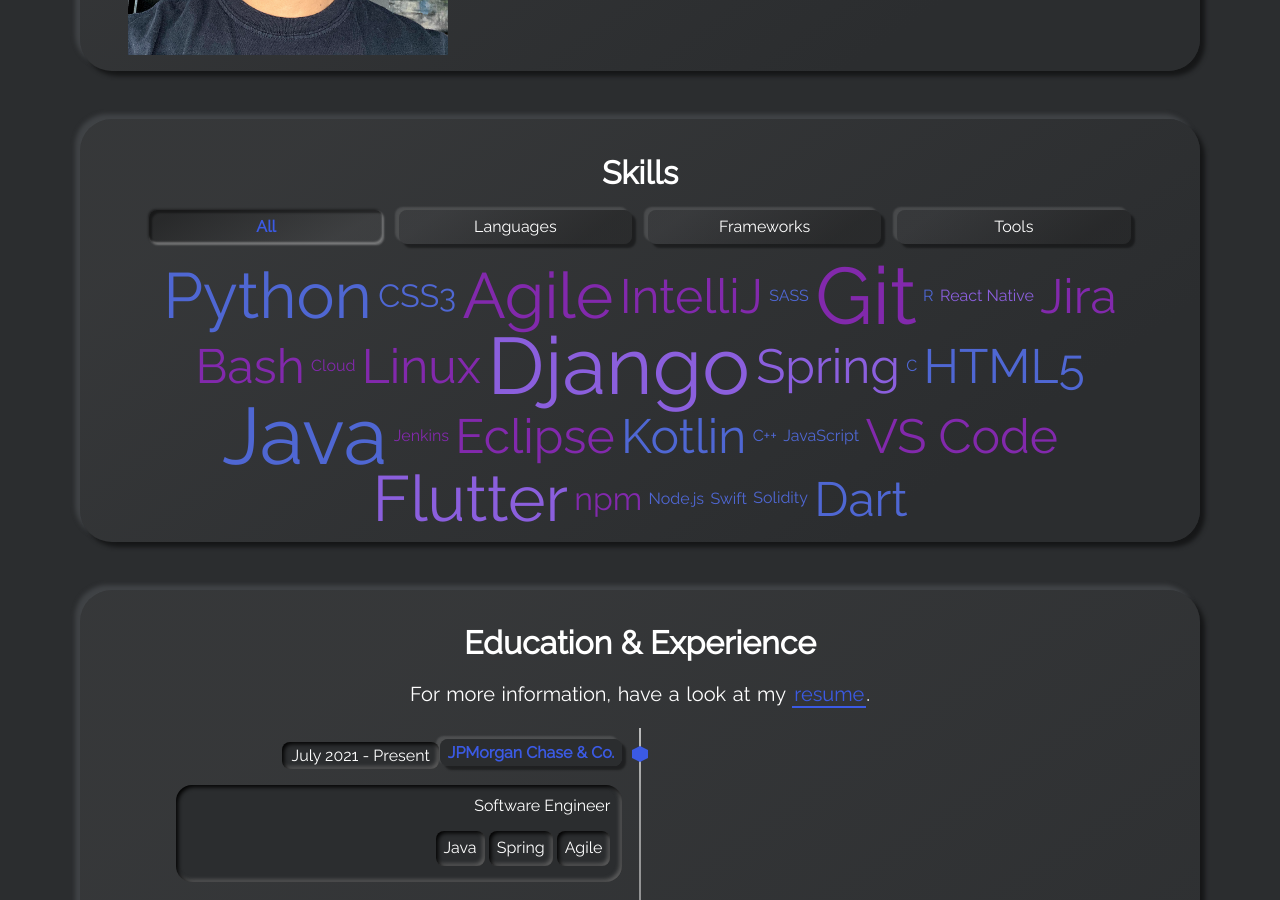
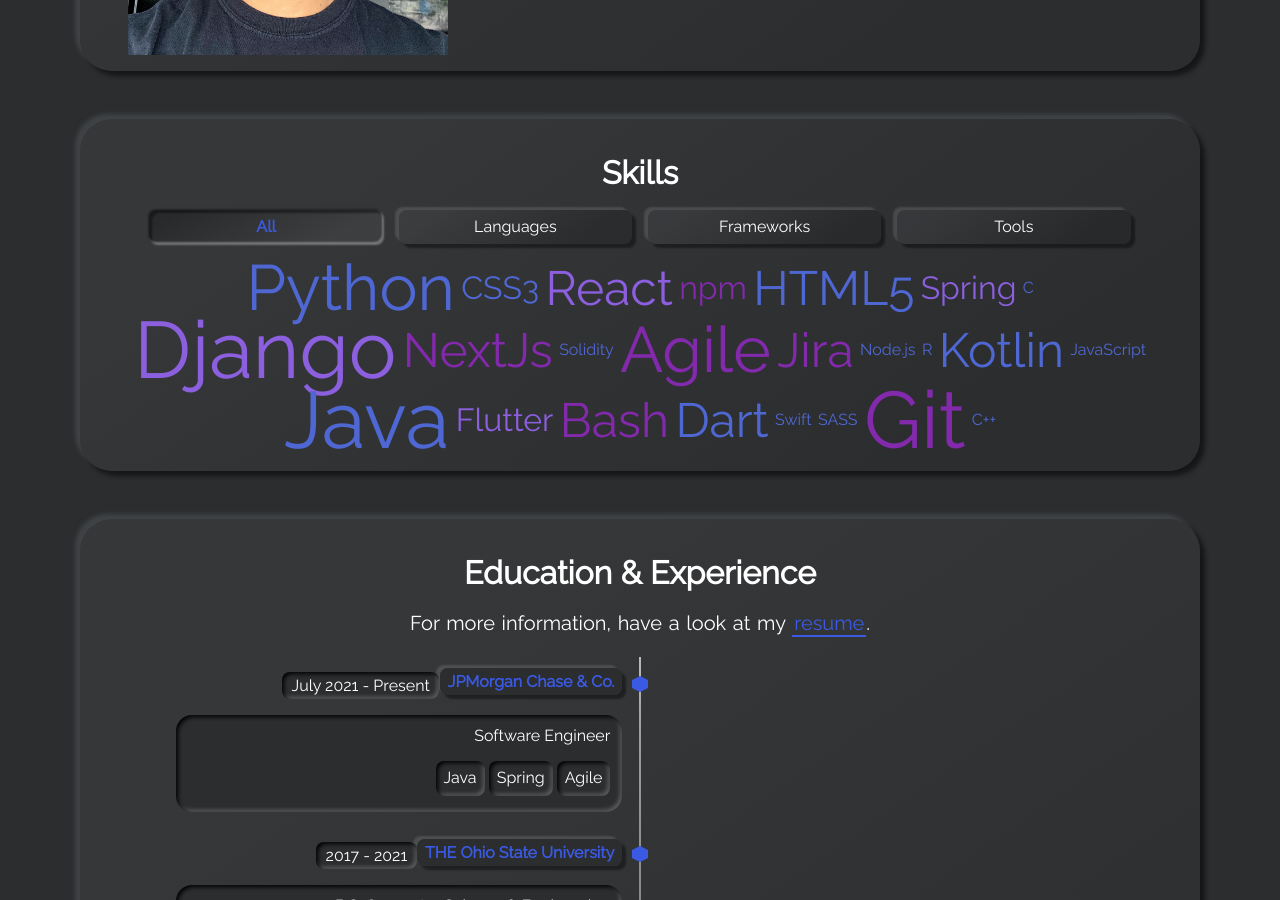
Before and after one commit to ShivamPatel17/shivampatel17.github.io, a Jekyll site: the page built from index.html, in a window 1280 px wide and 900 px high, scrolled down 1442 px. Built offline with Jekyll 4.4.1, drawn with Linux system fonts in a browser that asks for light colours; nearby versions of some CDN libraries.

Commit message:
updated skills and frameworks

```diff
--- a/_data/skills-tools.yml
+++ b/_data/skills-tools.yml
@@ -14,26 +14,11 @@
 - name: Agile
   weight: 4
 
-- name: Jenkins
-  weight: 1
-
 - name: npm
   weight: 2
 
-- name: VS Code
+- name: NextJs
   weight: 3
-
-- name: Eclipse
-  weight: 3
-
-- name: IntelliJ
-  weight: 3
-
-- name: Cloud
-  weight: 1
 
 - name: Jira
   weight: 3
-
-- name: Linux
-  weight: 3
```
Also changed, not shown: _data/skills-frameworks.yml (+4 -4 lines).
